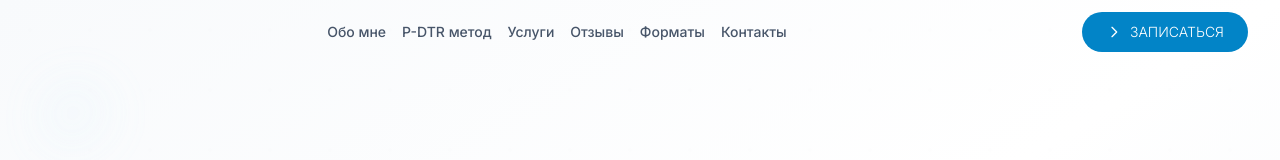
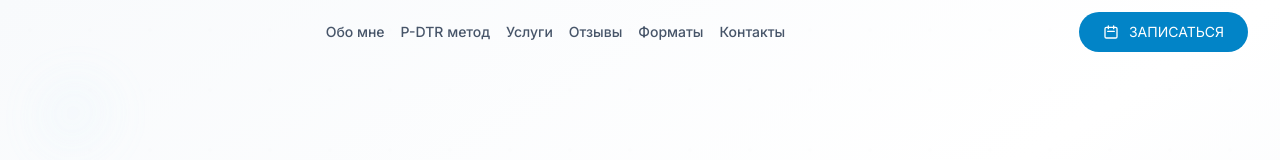
Before and after one commit to maratze/maria-pdtr, a React (Vite) app: page / in a window 1280 px wide. Shown: the top 160 px of the page. Built offline with nearby package versions, Linux system fonts and the light colour scheme.

Commit message:
feat: update CTA button icon and adjust layout spacing

```diff
--- a/src/App.jsx
+++ b/src/App.jsx
@@ -39,9 +39,9 @@ function App() {
 
 						{/* CTA Button */}
 						<div className="flex-shrink-0">
-							<button className="bg-ocean-600 text-white px-6 py-2.5 rounded-full hover:bg-ocean-700 transition-colors duration-200 text-sm flex items-center gap-2 uppercase font-light">
+							<button className="bg-ocean-600 text-white px-6 py-2.5 rounded-full hover:bg-ocean-700 transition-colors duration-200 text-sm flex items-center gap-2.5 uppercase">
 								<svg className="w-4 h-4" fill="none" stroke="currentColor" viewBox="0 0 24 24" xmlns="http://www.w3.org/2000/svg">
-									<path strokeLinecap="round" strokeLinejoin="round" strokeWidth={2} d="M9 5l7 7-7 7" />
+									<path strokeLinecap="round" strokeLinejoin="round" strokeWidth={2} d="M8 7V3m8 4V3m-9 8h10M5 21h14a2 2 0 002-2V7a2 2 0 00-2-2H5a2 2 0 00-2 2v12a2 2 0 002 2z" />
 								</svg>
 								Записаться
 							</button>
```
